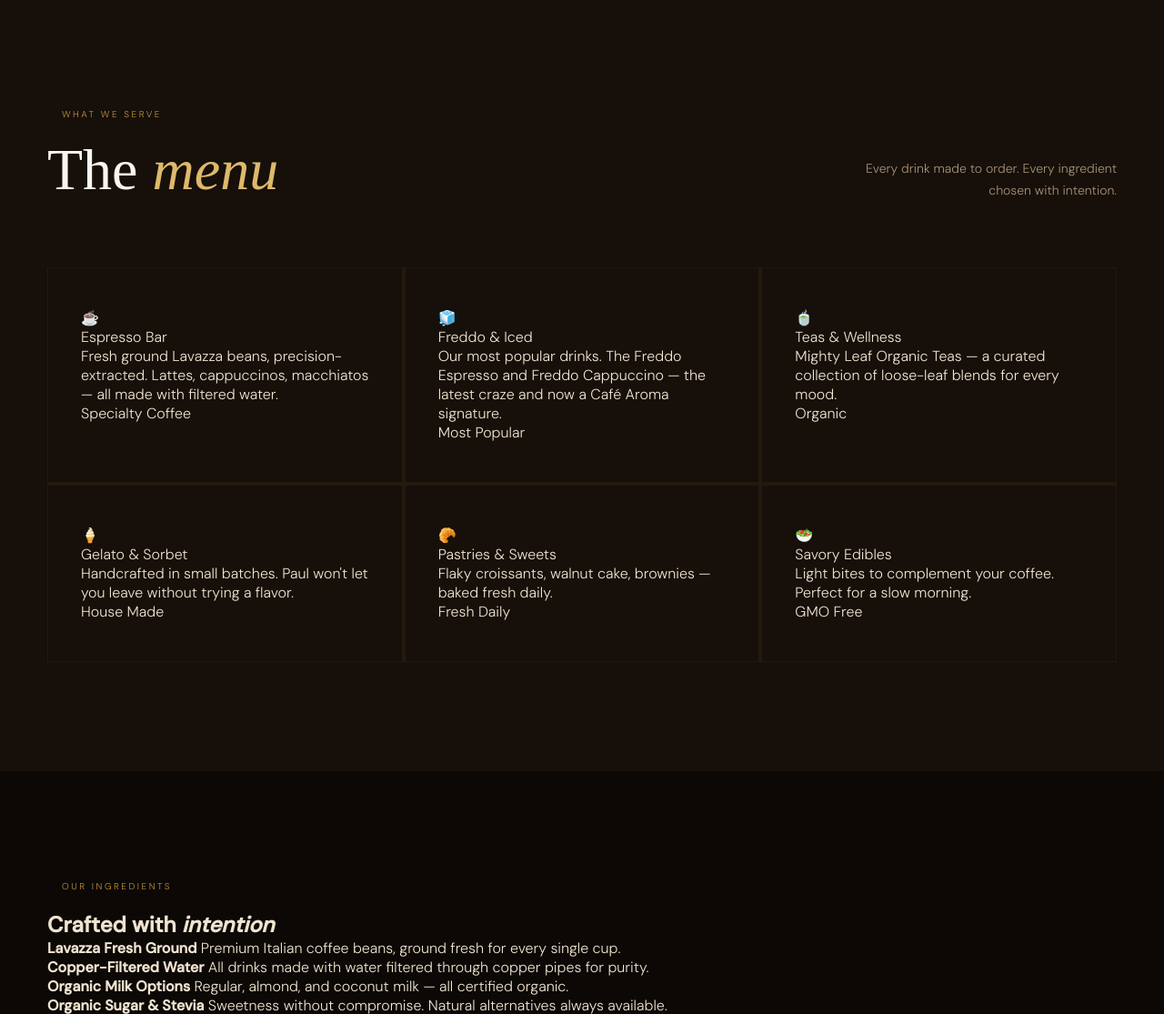
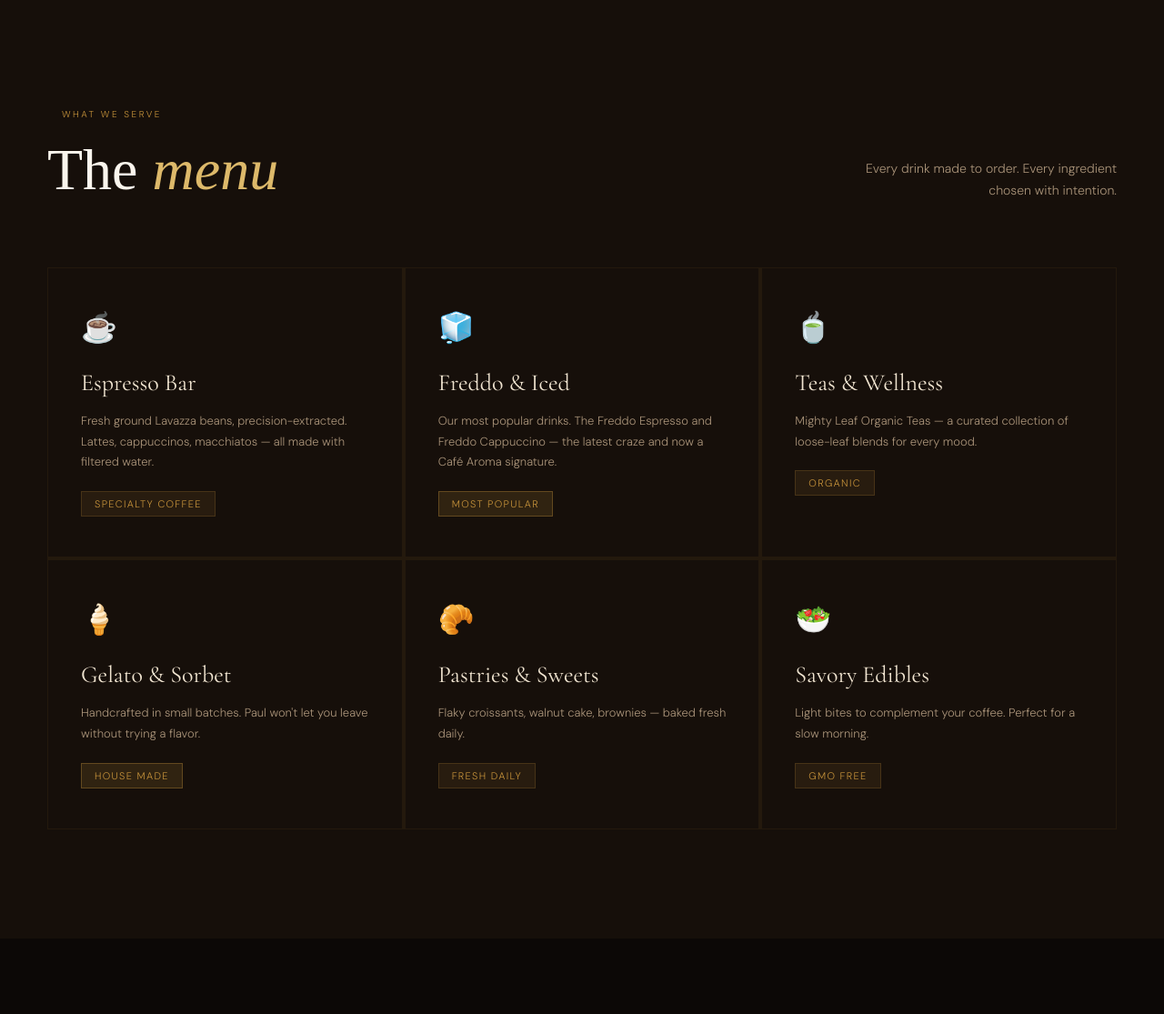
Before and after one commit to gpet01/MyCafeApp, a Flask app: page / in a window 1280 px wide. Shown: the part 1851-2966 px from the top of the page at 91% size. Run offline with Flask 3, Linux system fonts and the light colour scheme.

Commit message:
Created Menu CSS

```diff
--- a/static/styles.css
+++ b/static/styles.css
@@ -503,3 +503,40 @@ section {
 .menu-cat:hover::after {
     width: 100%;
 }
+
+.cat-icon {
+    font-size: 32px;
+    margin-bottom: 24px;
+    display: block;
+}
+
+.cat-name {
+    font-family: 'Cormorant Garamond', serif;
+    font-size: 26px;
+    font-weight: 400;
+    color: var(--cream);
+    margin-bottom: 16px;
+}
+
+.cat-desc {
+    font-size: 13px;
+    line-height: 1.75;
+    color: var(--cream-muted);
+}
+
+.cat-highlight {
+    display: inline-block;
+    margin-top: 20px;
+    padding: 6px 14px;
+    background: rgba(196,145,58,.1);
+    border: 1px solid rgba(196,145,58,.2);
+    font-size: 11px;
+    letter-spacing: .12em;
+    text-transform: uppercase;
+    color: var(--gold);
+}
+
+.cat-highlight.hot {
+    background: rgba(196,145,58,.15);
+    border-color: rgba(196,145,58,.35);
+}
```
